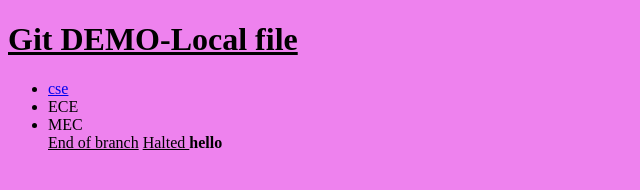
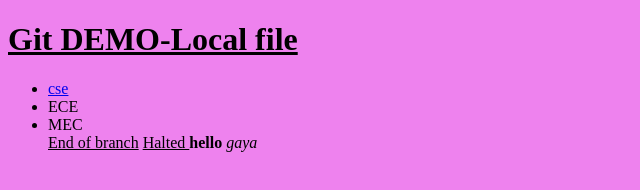
Before and after one commit to VanapalliNeelima/rgukt, a plain HTML site: page index.html in a window 1280 px wide. Shown: the full height of the page, 0-640 px from the left. Drawn offline with Linux system fonts and the light colour scheme.

Commit message:
gaya added

```diff
--- a/index.html
+++ b/index.html
@@ -15,6 +15,7 @@
             <u>End of branch</u>
             <u>Halted </u>
             <b>hello </b>
+            <i>gaya</i>
         </ul>
     </body>
 </html>
```
